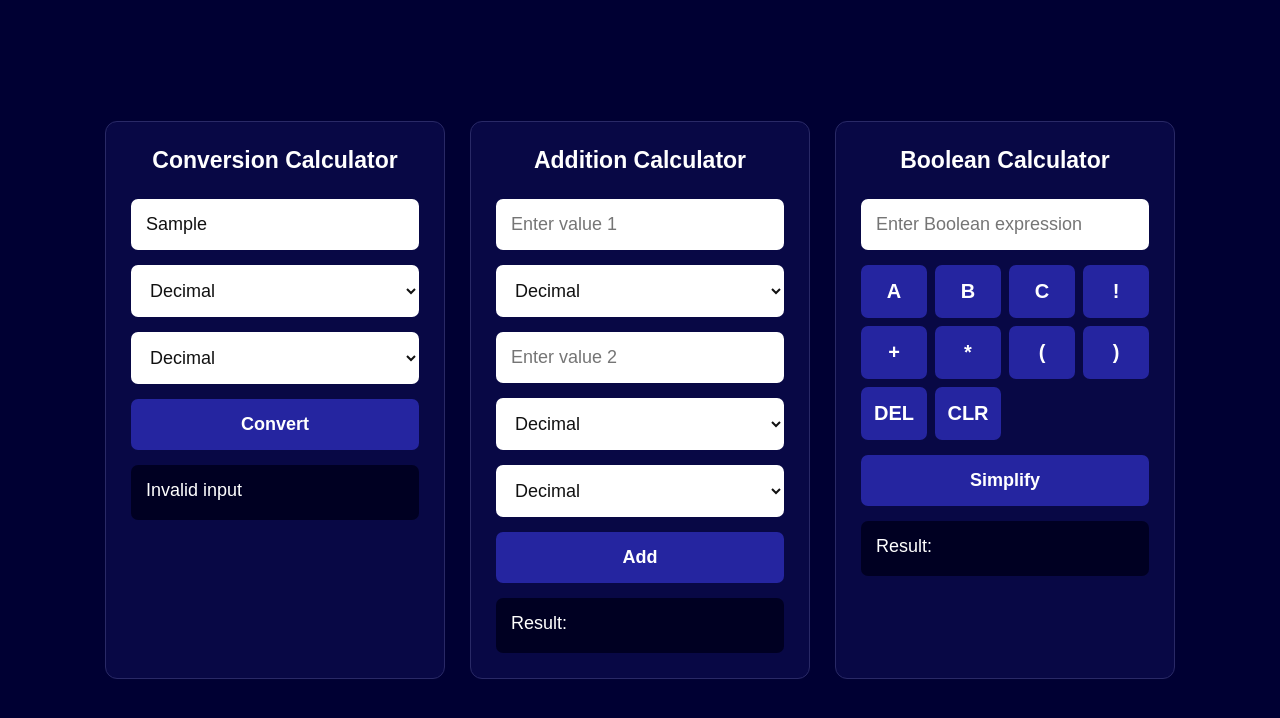
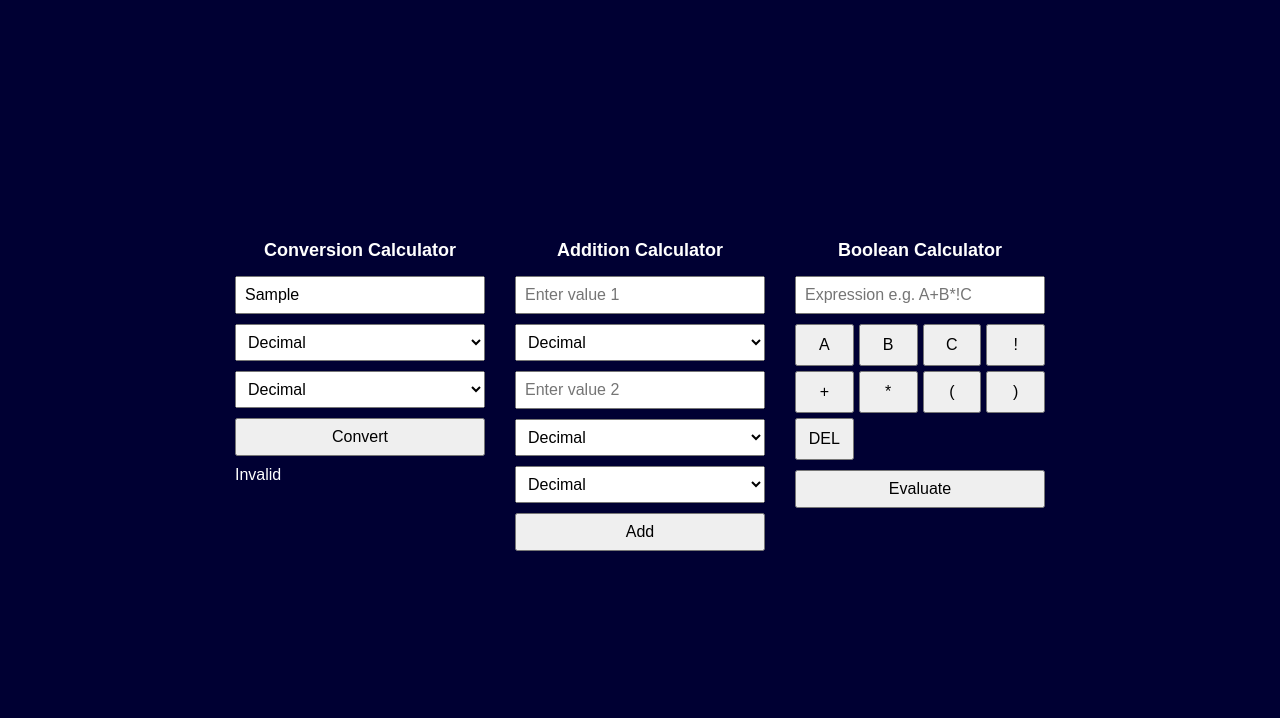
Before and after one commit to ayessagogola/RADIX-CALCULATOR-FOR-KIDS, a plain HTML site: page index.html in a window 1280 px wide. Both pictures are taken after typing "Sample" into the empty fields and a click on the button "Convert". Drawn offline with Linux system fonts and the light colour scheme.

Commit message:
Update index.html

```diff
--- a/index.html
+++ b/index.html
@@ -3,172 +3,71 @@
 <html lang="en">
 <head>
 <meta charset="UTF-8">
-<meta name="viewport" content="width=device-width, initial-scale=1.0">
-<title>Radix Calculator</title>
-
+<title>Top Radix Calculator</title>
 <style>
-* { box-sizing: border-box; }
-
-body {
-    background: #000033;
-    color: white;
-    font-family: Arial, sans-serif;
-    margin: 0;
-    min-height: 100vh;
-    display: flex;
-    justify-content: center;
-    align-items: center;
-    padding: 30px;
-}
-
-.container {
-    display: flex;
-    justify-content: center;
-    align-items: stretch;
-    gap: 25px;
-    width: 100%;
-    max-width: 1200px;
-    flex-wrap: wrap;
-}
-
-.box {
-    background: #080845;
-    border: 1px solid #292966;
-    border-radius: 12px;
-    padding: 25px;
-    width: 340px;
-    display: flex;
-    flex-direction: column;
-    gap: 15px;
-}
-
-h3 {
-    font-size: 23px;
-    text-align: center;
-    margin: 0 0 10px;
-}
-
-input, select, button {
-    width: 100%;
-    padding: 15px;
-    font-size: 18px;
-    border-radius: 7px;
-    border: none;
-}
-
-input, select {
-    background: white;
-    color: #111;
-}
-
-button {
-    background: #2525a0;
-    color: white;
-    cursor: pointer;
-    font-weight: bold;
-}
-
-button:hover {
-    background: #4141cc;
-}
-
-.keypad {
-    display: grid;
-    grid-template-columns: repeat(4, 1fr);
-    gap: 8px;
-}
-
-.keypad button {
-    padding: 15px 5px;
-    font-size: 20px;
-}
-
-.result {
-    background: #000022;
-    border-radius: 7px;
-    padding: 15px;
-    min-height: 55px;
-    font-size: 18px;
-    overflow-wrap: anywhere;
-}
-
-@media (max-width: 600px) {
-    body { padding: 15px; }
-    .box { width: 100%; }
-}
+body{background:#000033;color:white;font-family:sans-serif;display:flex;flex-direction:column;justify-content:center;align-items:center;min-height:100vh;margin:0;padding:20px;box-sizing:border-box}
+.container{display:flex;gap:30px;flex-wrap:wrap;justify-content:center}
+.box{display:flex;flex-direction:column;gap:10px;width:250px}
+input,select,button{padding:8px;font-size:16px}
+h3{margin:0 0 5px;font-size:18px;text-align:center}
+.keypad{display:grid;grid-template-columns:repeat(4,1fr);gap:5px}
+.keypad button{padding:10px;font-size:16px;cursor:pointer}
 </style>
 </head>
-
 <body>
-
 <div class="container">
 
-    <!-- CONVERSION CALCULATOR -->
+<!-- Conversion Calculator -->
 <div class="box">
 <h3>Conversion Calculator</h3>
-
-        <input id="val" type="text" placeholder="Enter value">
-
+<input type="text" id="val" placeholder="Enter value">
 <select id="from">
 <option value="10">Decimal</option>
 <option value="2">Binary</option>
 <option value="8">Octal</option>
 <option value="16">Hexadecimal</option>
 </select>
-
 <select id="to">
 <option value="10">Decimal</option>
 <option value="2">Binary</option>
 <option value="8">Octal</option>
 <option value="16">Hexadecimal</option>
 </select>
-
 <button onclick="convert()">Convert</button>
-        <div class="result" id="res">Result:</div>
+<div id="res"></div>
 </div>
 
-
-    <!-- ADDITION CALCULATOR -->
+<!-- Addition Calculator -->
 <div class="box">
 <h3>Addition Calculator</h3>
-
-        <input id="val1" type="text" placeholder="Enter value 1">
-
+<input type="text" id="val1" placeholder="Enter value 1">
 <select id="base1">
 <option value="10">Decimal</option>
 <option value="2">Binary</option>
 <option value="8">Octal</option>
 <option value="16">Hexadecimal</option>
 </select>
-
-        <input id="val2" type="text" placeholder="Enter value 2">
-
+<input type="text" id="val2" placeholder="Enter value 2">
 <select id="base2">
 <option value="10">Decimal</option>
 <option value="2">Binary</option>
 <option value="8">Octal</option>
 <option value="16">Hexadecimal</option>
 </select>
-
 <select id="toAdd">
 <option value="10">Decimal</option>
 <option value="2">Binary</option>
 <option value="8">Octal</option>
 <option value="16">Hexadecimal</option>
 </select>
-
 <button onclick="addNums()">Add</button>
-        <div class="result" id="resAdd">Result:</div>
+<div id="resAdd"></div>
 </div>
 
-
-    <!-- BOOLEAN CALCULATOR -->
+<!-- Boolean Calculator -->
 <div class="box">
 <h3>Boolean Calculator</h3>
-
-        <input id="boolExpr" type="text"
-        placeholder="Enter Boolean expression">
-
+<input type="text" id="boolExpr" placeholder="Expression e.g. A+B*!C">
 <div class="keypad">
 <button onclick="insertKey('A')">A</button>
 <button onclick="insertKey('B')">B</button>
@@ -179,213 +78,146 @@ button:hover {
 <button onclick="insertKey('(')">(</button>
 <button onclick="insertKey(')')">)</button>
 <button onclick="delKey()">DEL</button>
-            <button onclick="clearBool()">CLR</button>
 </div>
-
-        <button onclick="calcBool()">Simplify</button>
-        <div class="result" id="resBool">Result:</div>
+<button onclick="calcBool()">Evaluate</button>
+<div id="resBool"></div>
 </div>
-
 </div>
-
 
 <script>
 
-// CONVERSION CALCULATOR
+// Conversion Calculator
+function convert(){
+let v=document.getElementById('val').value.trim();
+let f=+document.getElementById('from').value;
+let t=+document.getElementById('to').value;
+let valid={2:/^[01]+$/,8:/^[0-7]+$/,10:/^\d+$/,16:/^[0-9a-f]+$/i};
+if(!valid[f].test(v)){
+document.getElementById('res').innerText="Invalid";
+return;
+}
+let d=parseInt(v,f);
+document.getElementById('res').innerText="Result: "+d.toString(t).toUpperCase();
+}
 
-function convert() {
-    let v = document.getElementById('val').value.trim();
-    let f = +document.getElementById('from').value;
-    let t = +document.getElementById('to').value;
-    let valid = {
-        2: /^[01]+$/,
-        8: /^[0-7]+$/,
-        10: /^\d+$/,
-        16: /^[0-9a-f]+$/i
-    };
+// Addition Calculator
+function addNums(){
+let v1=document.getElementById('val1').value.trim();
+let v2=document.getElementById('val2').value.trim();
+let b1=+document.getElementById('base1').value;
+let b2=+document.getElementById('base2').value;
+let t=+document.getElementById('toAdd').value;
+let valid={2:/^[01]+$/,8:/^[0-7]+$/,10:/^\d+$/,16:/^[0-9a-f]+$/i};
+if(!valid[b1].test(v1)||!valid[b2].test(v2)){
+document.getElementById('resAdd').innerText="Invalid";
+return;
+}
+let sum=parseInt(v1,b1)+parseInt(v2,b2);
+document.getElementById('resAdd').innerText="Result: "+sum.toString(t).toUpperCase();
+}
 
-    if (!valid[f].test(v)) {
-        res.innerText = "Invalid input";
+// Boolean Keypad
+function insertKey(k){
+document.getElementById('boolExpr').value+=k;
+}
+function delKey(){
+let input=document.getElementById('boolExpr');
+input.value=input.value.slice(0,-1);
+}
+
+// Boolean Simplification
+function calcBool(){
+let expr=document.getElementById('boolExpr').value.trim();
+let output=document.getElementById('resBool');
+
+try{
+if(!expr||!/^[ABCabc!+*()\s]+$/.test(expr))throw Error();
+
+let js=expr.toUpperCase().replace(/\+/g,'||').replace(/\*/g,'&&');
+let vars=['A','B','C'],minterms=[];
+
+// Evaluate all combinations
+for(let a of [0,1])
+for(let b of [0,1])
+for(let c of [0,1]){
+let A=!!a,B=!!b,C=!!c;
+let result=Function('A','B','C','return ('+js+')')(A,B,C);
+if(result)minterms.push(''+a+b+c);
+}
+
+// Constant results
+if(minterms.length===0){
+output.innerText="Result: FALSE";
+return;
+}
+if(minterms.length===8){
+output.innerText="Result: TRUE";
 return;
 }
 
-    let d = parseInt(v, f);
-    res.innerText = "Result: " + d.toString(t).toUpperCase();
+// Generate valid Boolean groups
+let cubes=[];
+for(let x of ['0','1','-'])
+for(let y of ['0','1','-'])
+for(let z of ['0','1','-']){
+let p=x+y+z,covered=[];
+for(let a of [0,1])
+for(let b of [0,1])
+for(let c of [0,1]){
+let bits=''+a+b+c;
+if([0,1,2].every(i=>p[i]==='-'||p[i]===bits[i])){
+if(minterms.includes(bits))covered.push(bits);
+else covered=[];
+}}
+let matches=[];
+for(let a of [0,1])
+for(let b of [0,1])
+for(let c of [0,1]){
+let bits=''+a+b+c;
+if([0,1,2].every(i=>p[i]==='-'||p[i]===bits[i]))matches.push(bits);
 }
-
-
-// ADDITION CALCULATOR
-
-function addNums() {
-    let v1 = val1.value.trim();
-    let v2 = val2.value.trim();
-    let b1 = +base1.value;
-    let b2 = +base2.value;
-    let t = +toAdd.value;
-
-    let valid = {
-        2: /^[01]+$/,
-        8: /^[0-7]+$/,
-        10: /^\d+$/,
-        16: /^[0-9a-f]+$/i
-    };
-
-    if (!valid[b1].test(v1) || !valid[b2].test(v2)) {
-        resAdd.innerText = "Invalid input";
-        return;
-    }
-
-    let sum = parseInt(v1, b1) + parseInt(v2, b2);
-    resAdd.innerText = "Result: " + sum.toString(t).toUpperCase();
-}
-
-
-// BOOLEAN KEYPAD
-
-function insertKey(k) {
-    boolExpr.value += k;
-}
-
-function delKey() {
-    boolExpr.value = boolExpr.value.slice(0, -1);
-}
-
-function clearBool() {
-    boolExpr.value = "";
-    resBool.innerText = "Result:";
-}
-
-
-// BOOLEAN SIMPLIFICATION
-
-function calcBool() {
-    let expr = boolExpr.value.trim();
-
-    try {
-        if (!expr || !/^[ABCabc!+*()\s]+$/.test(expr))
-            throw Error();
-
-        // Convert Boolean operators
-        let js = expr.toUpperCase()
-            .replace(/\+/g, '||')
-            .replace(/\*/g, '&&');
-
-        let terms = [];
-
-        // Generate truth combinations
-        for (let a of [0,1])
-        for (let b of [0,1])
-        for (let c of [0,1]) {
-            let A = !!a, B = !!b, C = !!c;
-            let value = Function('A','B','C',
-                'return (' + js + ')')(A,B,C);
-
-            if (value) terms.push(''+a+b+c);
-        }
-
-        if (terms.length === 0) {
-            resBool.innerText = "Result: 0";
-            return;
-        }
-
-        if (terms.length === 8) {
-            resBool.innerText = "Result: 1";
-            return;
-        }
-
-        // Find valid Boolean groups
-        let cubes = [];
-
-        for (let x of ['0','1','-'])
-        for (let y of ['0','1','-'])
-        for (let z of ['0','1','-']) {
-            let p = x+y+z;
-            let covered = [];
-            let matches = [];
-
-            for (let a of [0,1])
-            for (let b of [0,1])
-            for (let c of [0,1]) {
-                let bits = ''+a+b+c;
-
-                if ([0,1,2].every(i =>
-                    p[i] === '-' || p[i] === bits[i])) {
-                    matches.push(bits);
+if(matches.every(m=>minterms.includes(m))){
+cubes.push({p,covered:matches,count:[...p].filter(v=>v!=='-').length});
 }
 }
 
-            if (matches.every(m => terms.includes(m))) {
-                covered = matches;
-
-                cubes.push({
-                    p,
-                    covered,
-                    count: [...p].filter(v => v !== '-').length
-                });
-            }
-        }
-
-        // Find minimum expression
-        let best = null;
-        let target = new Set(terms);
-
-        function search(chosen, covered) {
-            if ([...target].every(m => covered.has(m))) {
-                let score = [
-                    chosen.length,
-                    chosen.reduce((s,c) => s+c.count, 0)
-                ];
-
-                if (!best || score[0] < best.score[0] ||
-                    (score[0] === best.score[0] &&
-                     score[1] < best.score[1])) {
-                    best = {chosen:[...chosen], score};
-                }
+// Find the simplest expression
+let best=null,target=new Set(minterms);
+function search(chosen,covered){
+if([...target].every(m=>covered.has(m))){
+let score=[chosen.length,chosen.reduce((s,c)=>s+c.count,0)];
+if(!best||score[0]<best.score[0]||(score[0]===best.score[0]&&score[1]<best.score[1]))
+best={chosen:[...chosen],score};
 return;
 }
-
-            if (best && chosen.length >= best.score[0]) return;
-
-            let missing = [...target].find(m => !covered.has(m));
-
-            for (let cube of cubes) {
-                if (!cube.covered.includes(missing)) continue;
-                if (chosen.includes(cube)) continue;
-
-                let next = new Set(covered);
-                cube.covered.forEach(m => next.add(m));
-
+if(best&&chosen.length>=best.score[0])return;
+let missing=[...target].find(m=>!covered.has(m));
+for(let cube of cubes){
+if(!cube.covered.includes(missing)||chosen.includes(cube))continue;
+let next=new Set(covered);
+cube.covered.forEach(m=>next.add(m));
 search([...chosen,cube],next);
 }
 }
-
 search([],new Set());
 
 // Convert groups into Boolean expressions
-        function makeExpression(p) {
-            let vars = ['A','B','C'];
-            let result = [];
-
-            [...p].forEach((v,i) => {
-                if (v === '1') result.push(vars[i]);
-                if (v === '0') result.push('!'+vars[i]);
+function makeExpression(p){
+let result=[];
+[...p].forEach((v,i)=>{
+if(v==='1')result.push(vars[i]);
+if(v==='0')result.push('!'+vars[i]);
 });
-
 return result.join('*');
 }
 
-        let answer = best.chosen
-            .map(c => makeExpression(c.p))
-            .join(' + ');
+let answer=best.chosen.map(c=>makeExpression(c.p)).join(' + ');
+output.innerText="Result: "+answer;
 
-        resBool.innerText = "Result: " + answer;
-
-    } catch(e) {
-        resBool.innerText = "Invalid Boolean Expression";
+}catch(e){
+output.innerText="Invalid Expression";
 }
 }
-
 </script>
-
 </body>
 </html>
```
Lines whose indentation alone changed are shown as unchanged.
